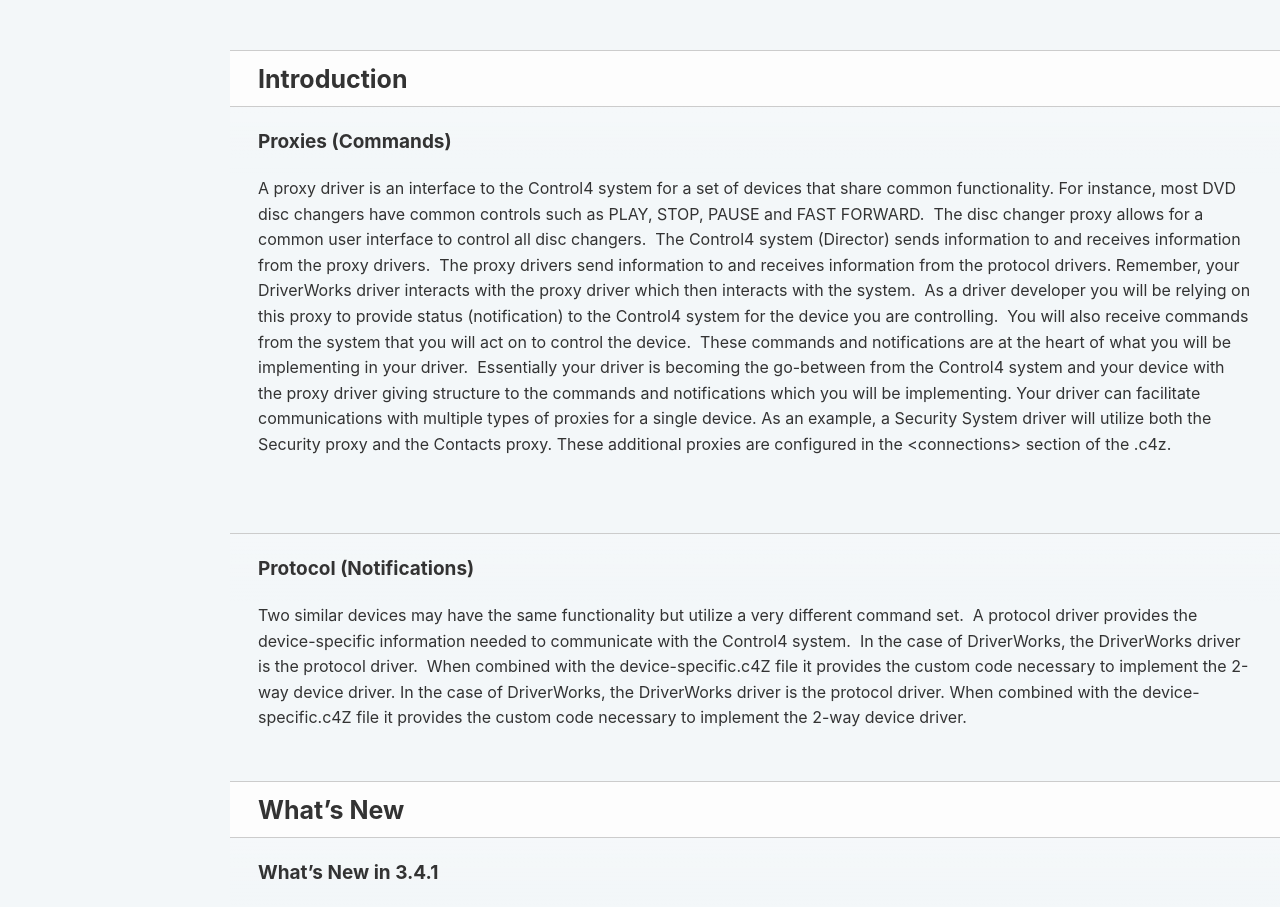
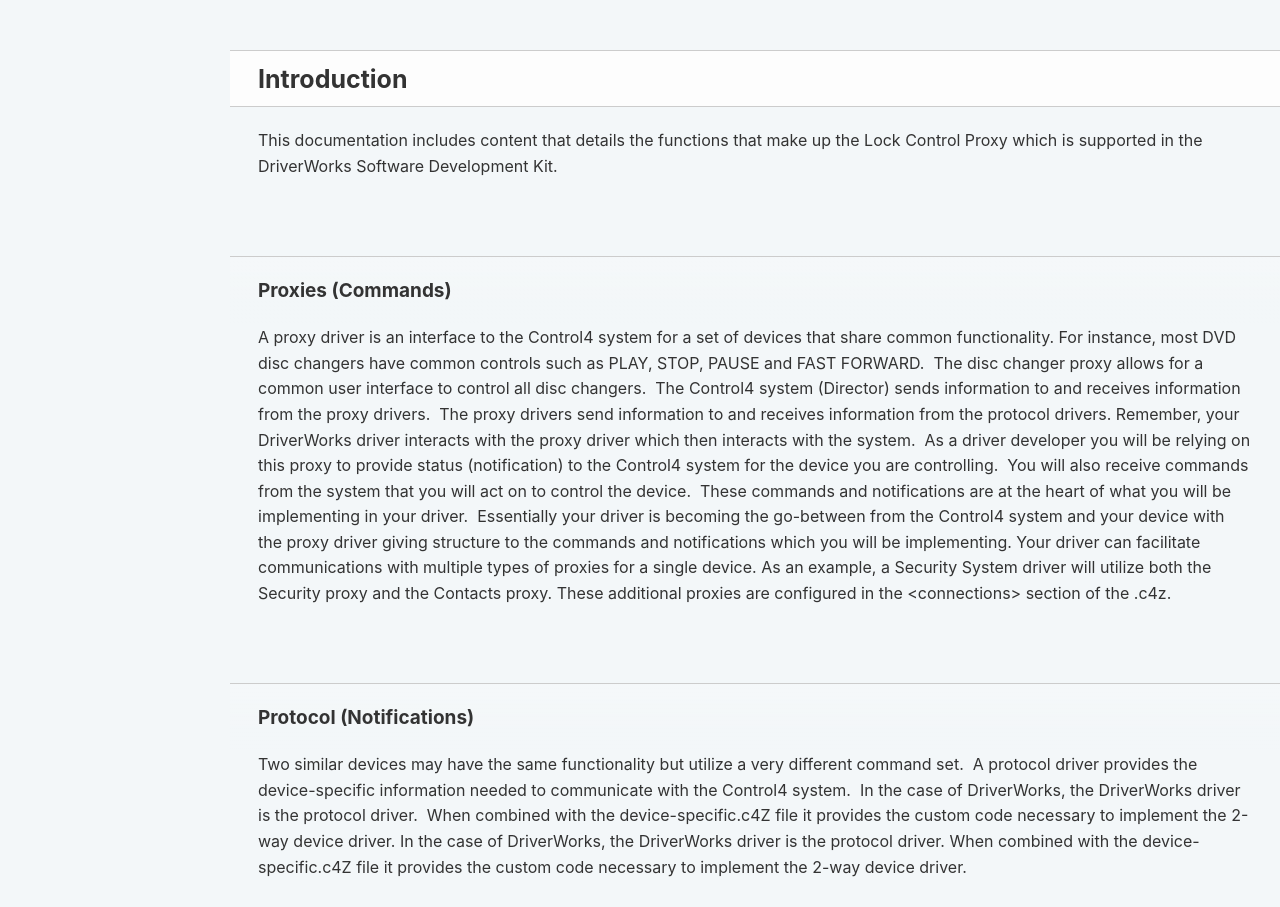
Before and after one commit to snap-one/docs-driverworks-proxyprotocol-lock, a plain HTML site: page index.html in a window 1280 px wide. Shown: the part 1366-2273 px from the top of the page. Drawn offline with Linux system fonts and the light colour scheme.

Commit message:
Deploying to gh-pages from @ snap-one/docs-driverworks-proxyprotocol-lock@88534805349400fc4b5b405da4696696215537e3 🚀

```diff
--- a/index.html
+++ b/index.html
@@ -562,6 +562,8 @@
 <p><a href="www.control4.com">http://www.control4.com</a></p>
 <h1 id='introduction'>Introduction</h1>
 
+<p>This documentation includes content that details the functions that make up the Lock Control Proxy which is supported in the DriverWorks Software Development Kit.</p>
+
 <h2 id='introduction-proxies-commands'>Proxies (Commands)</h2>
 
 <p>A proxy driver is an interface to the Control4 system for a set of devices that share common functionality. For instance, most DVD disc changers have common controls such as PLAY, STOP, PAUSE and FAST FORWARD.  The disc changer proxy allows for a common user interface to control all disc changers.  The Control4 system (Director) sends information to and receives information from the proxy drivers.  The proxy drivers send information to and receives information from the protocol drivers.
```
